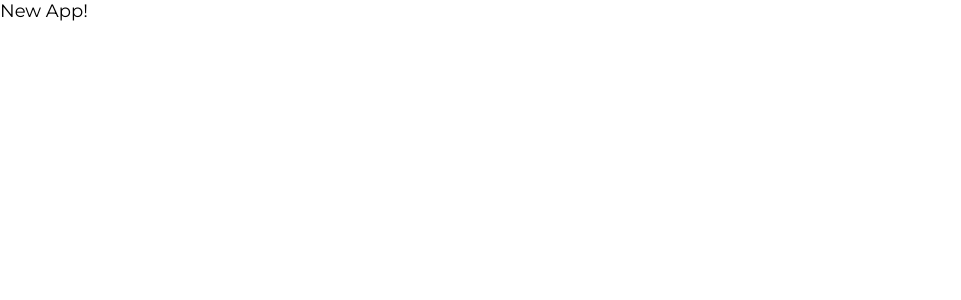
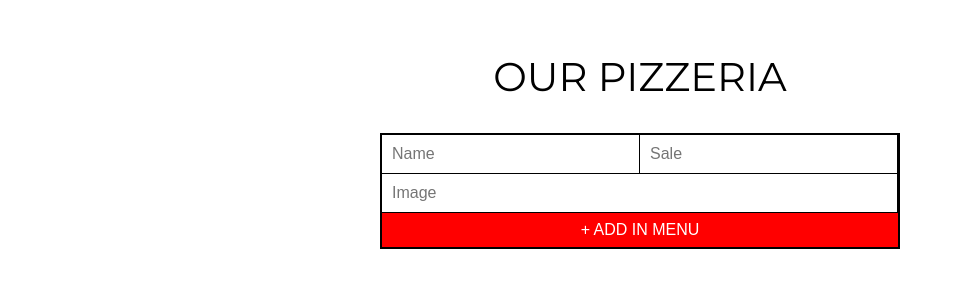
Before and after one commit to AndrLoko/ts-react-practice, a React (Create React App) app: page / in a window 1280 px wide. Shown: the top 300 px of the page, without its empty margins (0-961 px from the left). Built offline with nearby package versions, Linux system fonts and the light colour scheme.

Commit message:
Add Pizza Form

```diff
--- a/src/App.tsx
+++ b/src/App.tsx
@@ -1,26 +1,14 @@
-import React from 'react';
+import React, { FC } from 'react';
+import AddPizzaForm from './components/AddPizzaForm';
 import './App.css';
 
-type Order = {
-  title: string,
-  quantity?: number
-}
-
-const order: Order = {title: 'margarita', quantity: 10}
-
-const orders: Order[] = [
-  {title: 'margarita'},
-  {title: 'salami', quantity: 10}
-];
-
-let number: null | number = null
-
-number = 10
-
-function App() {
+const App: FC = () => {
   return (
     <div className="App">
-      New App!
+     <div className="wrap">
+        <span className='heading'>Our Pizzeria</span>
+        <AddPizzaForm />
+     </div>
     </div>
   );
 }
--- /dev/null
+++ b/src/components/AddPizzaForm.tsx
@@ -0,0 +1,52 @@
+import React, { FC, ChangeEvent, FormEvent, useState } from "react";
+import './styles.css'
+
+const initState = {
+    title: '',
+    price: '',
+    img: '',
+}
+
+const AddPizzaForm: FC = () => {
+    const [newPizza, setNewPizza] =
+     useState<{title: string, price: string, img: string}>(initState)
+
+    const handleChange = (e: ChangeEvent<HTMLInputElement>) => {
+        console.log('handle change >> ', e.target)
+    }
+
+    const handleSubmit = (e: FormEvent<HTMLFormElement>) => {
+        console.log('handle change >> ', e.target)
+    }
+
+    return (
+        <form onSubmit={handleSubmit}>
+            <input
+                name="title"
+                type="text"
+                placeholder="Name"
+                onChange={handleChange}
+                value={newPizza.title}
+            />
+            <input
+                name="price"
+                type="text"
+                placeholder="Sale"
+                onChange={handleChange}
+                value={newPizza.price}
+            />
+            <input
+                name="img"
+                type="text"
+                placeholder="Image"
+                onChange={handleChange}
+                value={newPizza.img}
+            />
+            <button type="submit">
+                + Add in menu
+            </button>
+        </form>
+    )
+}
+
+export default AddPizzaForm
```
